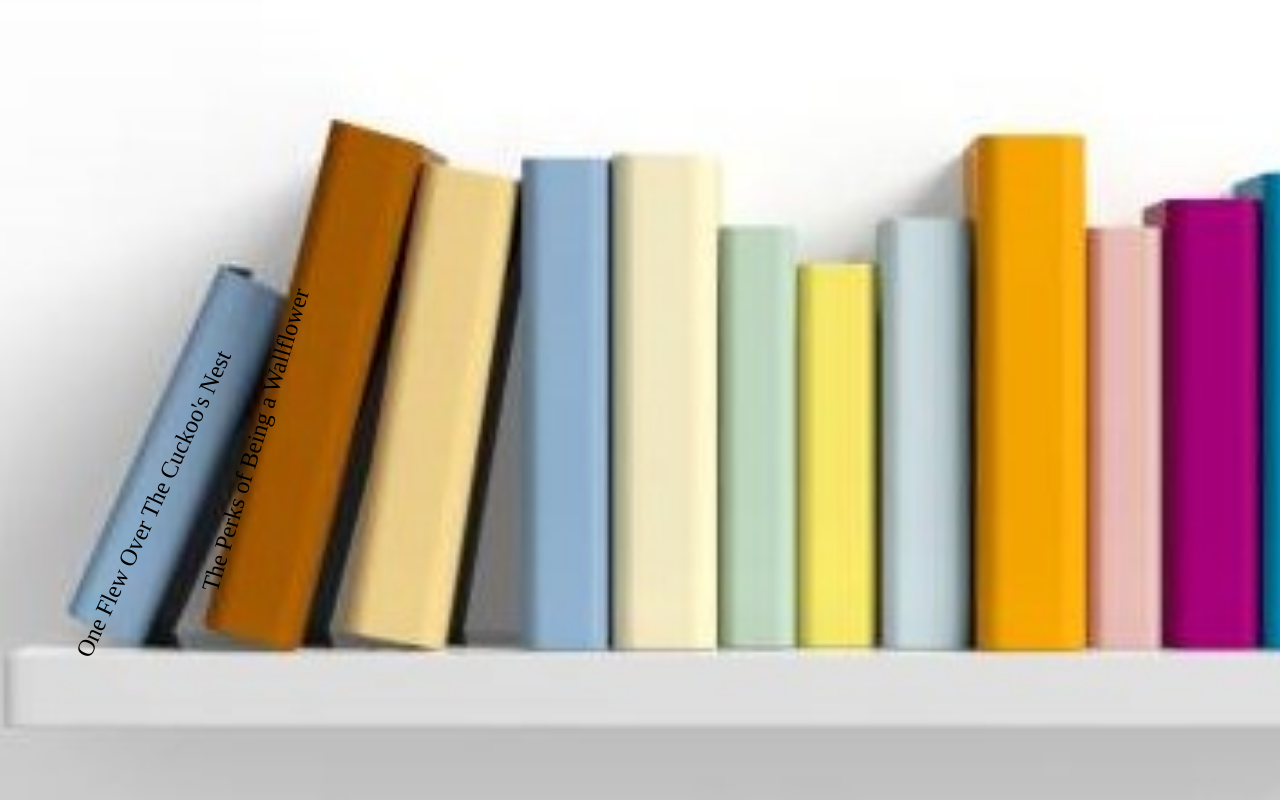
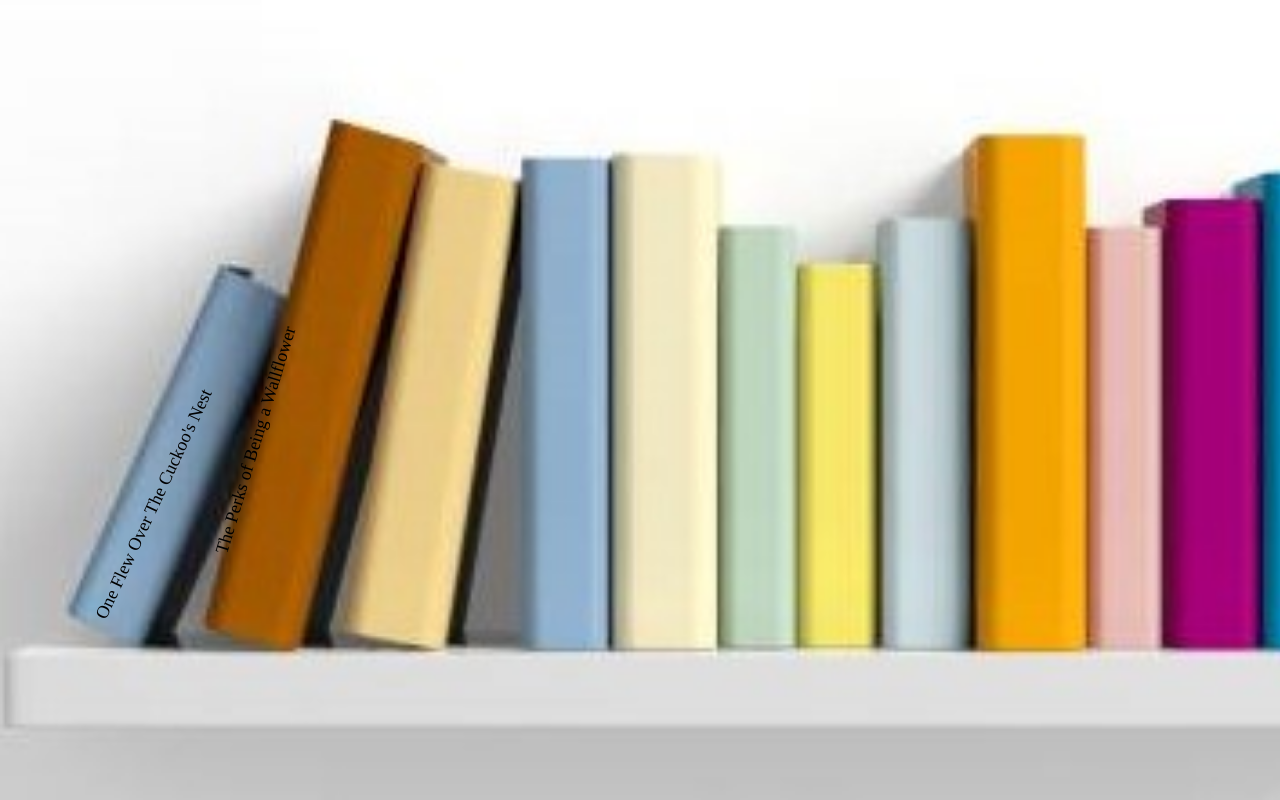
Before and after one commit to tmyshrall/englishProject, a plain HTML site: page index.html in a window 1280 px wide. Drawn offline with Linux system fonts and the light colour scheme.

Commit message:
Update style.css

```diff
--- a/style.css
+++ b/style.css
@@ -19,7 +19,7 @@ body {
     left: 20%;
     transform: translate(-50%, -50%) rotate(-73deg);
     white-space: nowrap;
-    font-size: x-large;
+    font-size: large;
     cursor: pointer;
 }
 
@@ -29,7 +29,7 @@ body {
     left: 12%;
     transform: translate(-50%, -50%) rotate(-65deg);
     white-space: nowrap;
-    font-size: x-large;
+    font-size: large;
     cursor: pointer;
 }
 
```
